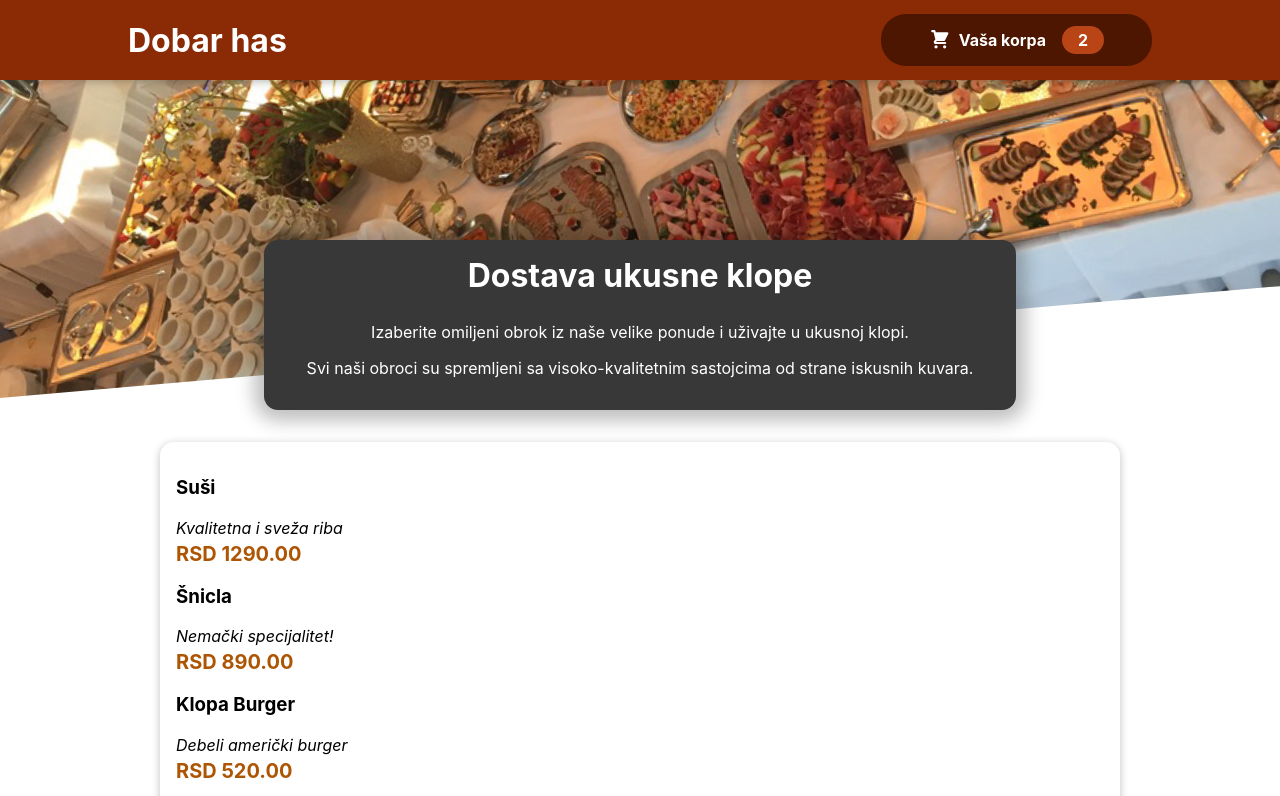
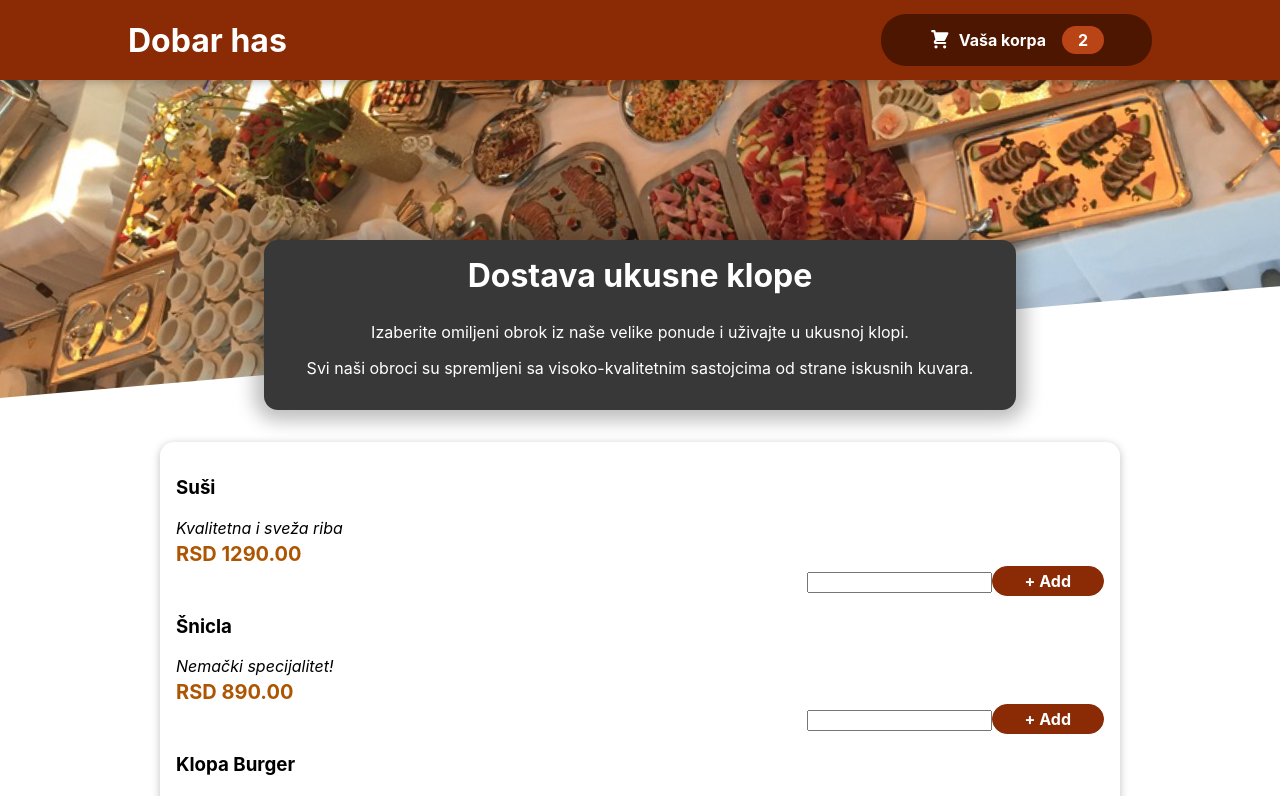
Before and after one commit to ivkeapp/food-order, a React (Create React App) app: page / in a window 1280 px wide. Shown: the top 796 px of the page. Built offline with nearby package versions, Linux system fonts and the light colour scheme.

Commit message:
create generic input

```diff
--- a/src/components/Meals/MealItem/MealItem.js
+++ b/src/components/Meals/MealItem/MealItem.js
@@ -1,4 +1,5 @@
 import classes from './MealItem.module.css';
+import MealItemForm from './MealItemForm';
 
 const MealItem = (props) => {
     const price = `RSD ${props.price.toFixed(2)}`;
@@ -10,7 +11,7 @@
             <div className={classes.price}>{price}</div>
         </div>
         <div>
-
+        <MealItemForm/>
         </div>
     </li>
   )
--- a/src/components/Meals/MealItem/MealItemForm.js
+++ b/src/components/Meals/MealItem/MealItemForm.js
@@ -0,0 +1,12 @@
+import classes from './MealItemForm.module.css';
+
+const MealItemForm = props => {
+  return (
+    <form className={classes.form}>
+        <input />
+        <button>+ Add</button>
+    </form>
+  )
+}
+
+export default MealItemForm
--- /dev/null
+++ b/src/components/Meals/MealItem/MealItemForm.module.css
@@ -0,0 +1,21 @@
+
+.form {
+    text-align: right;
+  }
+
+  .form button {
+    font: inherit;
+    cursor: pointer;
+    background-color: #8a2b06;
+    border: 1px solid #8a2b06;
+    color: white;
+    padding: 0.25rem 2rem;
+    border-radius: 20px;
+    font-weight: bold;
+  }
+
+  .form button:hover,
+  .form button:active {
+    background-color: #641e03;
+    border-color: #641e03;
+  }
```
Also changed, not shown: src/components/UI/Input.js (added, +12 -0 lines), src/components/UI/Input.module.css (added, +19 -0 lines).
